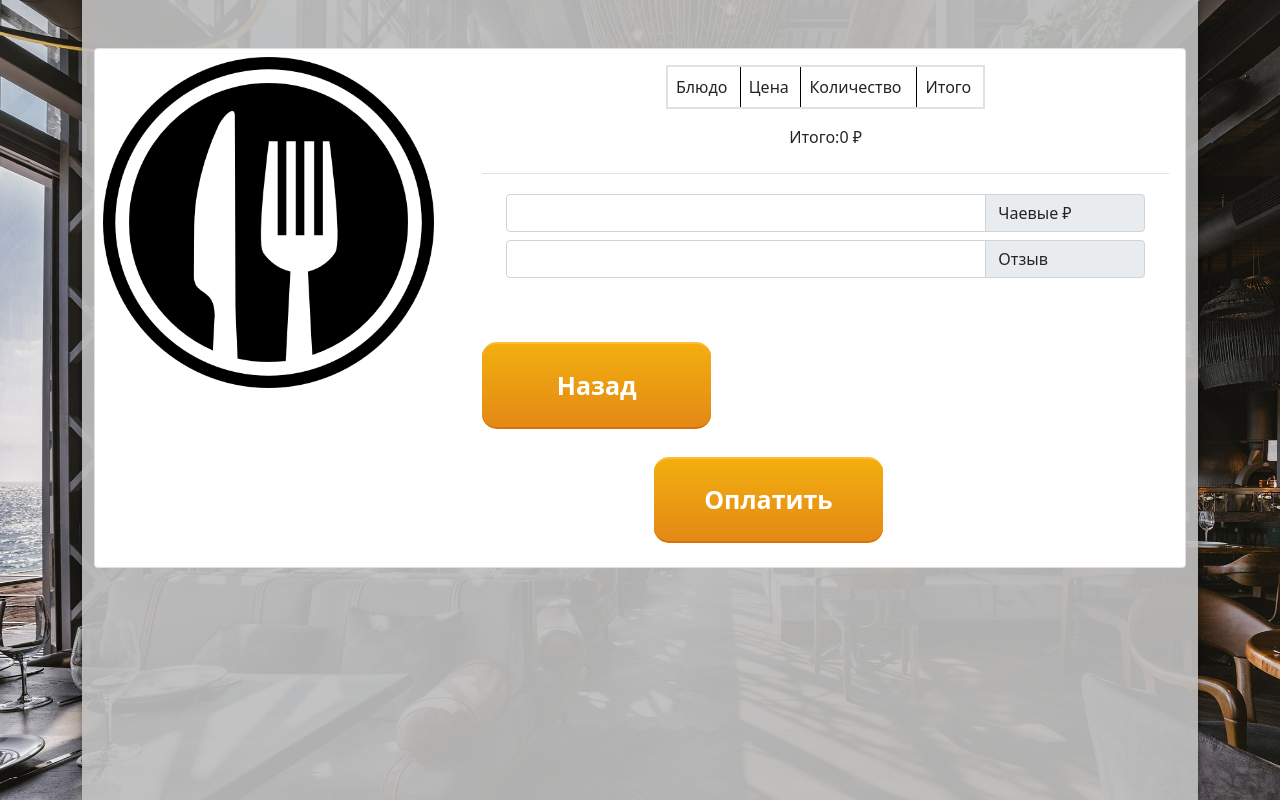
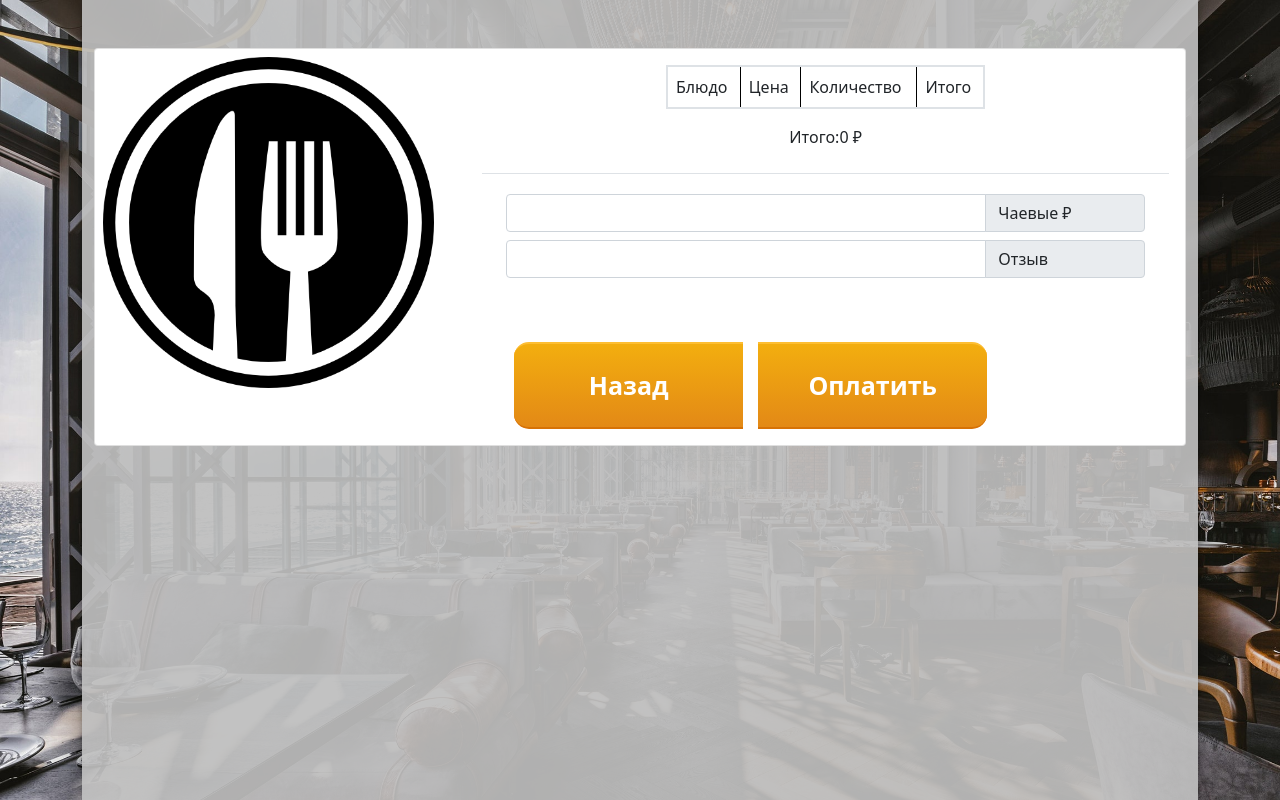
Before and after one commit to R-36/bonch-hack, a Flask app: page /pay in a window 1280 px wide. Run offline with Flask 2, Linux system fonts and the light colour scheme.

Commit message:
fire button

```diff
--- a/app.py
+++ b/app.py
@@ -192,7 +192,6 @@ def pay():
             sum_pizza += int(menu_elements[pizza][2]) * int(request.cookies.get(pizza))
 
     if request.method == 'POST':
-        print(request.form['paybtn'])
         if request.form['paybtn'] == "Pay":
             res = make_response(render_template('pay_page.html', sum_pizza="0", order_list={}))
             for pizza in menu_elements:
--- a/templates/pay_page.html
+++ b/templates/pay_page.html
@@ -55,10 +55,10 @@
 
 
                         </div>
-                        <a href="/resto" class="button24 col-4 align-self-center menu_button">Назад</a>
+
                         <form method="post">
-                                <div class="input-group my-2">
-
+                                <div class="input-group col-6 mx-3">
+                                    <a href="/resto" class="mx-3 button24 col-4 align-self-center menu_button">Назад</a>
                                     <button type="submit" name="paybtn" value="Pay" class="button24 col-4 align-self-center offset-3 menu_button">Оплатить</button>
                                 </div>
                         </form>
```
